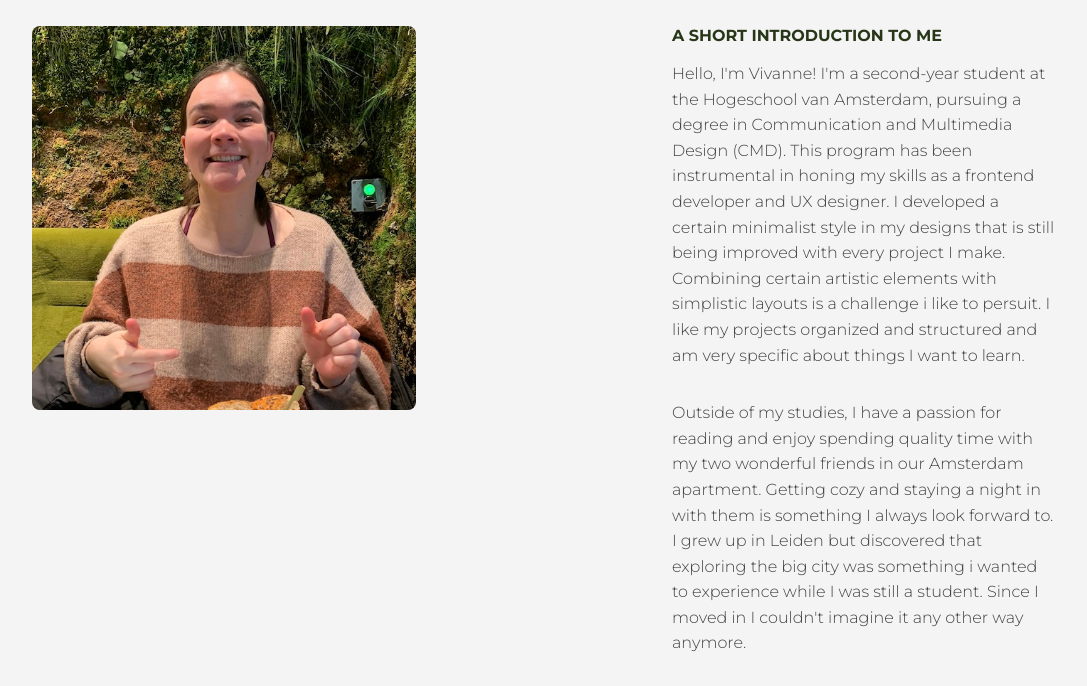
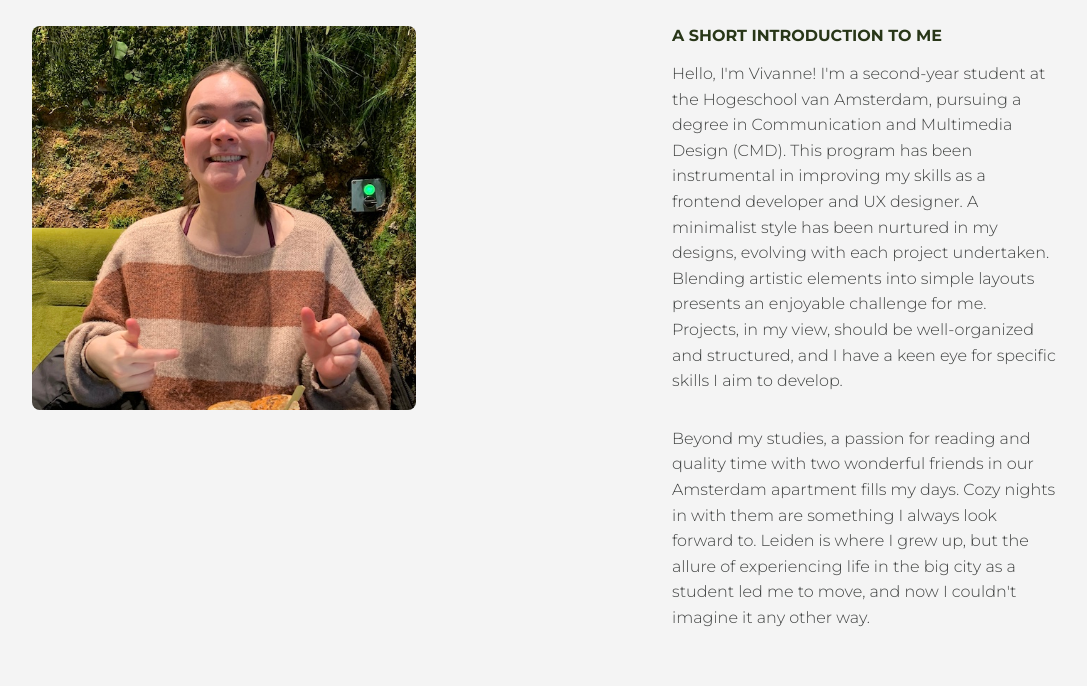
Before and after one commit to vivanne/Portfolio, a plain HTML site: page about.html in a window 1280 px wide. Shown: the part 266-952 px from the top of the page, without its empty margins (96-1183 px from the left). Drawn offline with Linux system fonts and the light colour scheme.

Commit message:
Add files via upload

```diff
--- a/about.html
+++ b/about.html
@@ -30,10 +30,9 @@
             <div>
                 <h3>A short introduction to me</h3>
                 <p>
-                    Hello, I'm Vivanne! I'm a second-year student at the Hogeschool van Amsterdam, pursuing a degree in Communication and Multimedia Design (CMD). This program has been instrumental in honing my skills as a frontend developer and UX designer.
-                    I developed a certain minimalist style in my designs that is still being improved with every project I make. Combining certain artistic elements with simplistic layouts is a challenge i like to persuit. I like my projects organized and structured and am very specific about things I want to learn.
-                </p>
-                <p>Outside of my studies, I have a passion for reading and enjoy spending quality time with my two wonderful friends in our Amsterdam apartment. Getting cozy and staying a night in with them is something I always look forward to. I grew up in Leiden but discovered that exploring the big city was something i wanted to experience while I was still a student. Since I moved in I couldn't imagine it any other way anymore.</p>
+                    Hello, I'm Vivanne! I'm a second-year student at the Hogeschool van Amsterdam, pursuing a degree in Communication and Multimedia Design (CMD). This program has been instrumental in improving my skills as a frontend developer and UX designer.
+                    A minimalist style has been nurtured in my designs, evolving with each project undertaken. Blending artistic elements into simple layouts presents an enjoyable challenge for me. Projects, in my view, should be well-organized and structured, and I have a keen eye for specific skills I aim to develop.
+                <p>Beyond my studies, a passion for reading and quality time with two wonderful friends in our Amsterdam apartment fills my days. Cozy nights in with them are something I always look forward to. Leiden is where I grew up, but the allure of experiencing life in the big city as a student led me to move, and now I couldn't imagine it any other way.</p>
                 <a href="./images/cv.pdf">Download resume</a>
             </div>
         </section>
```
Also changed, not shown: bieb.html (+1 -1 lines).
